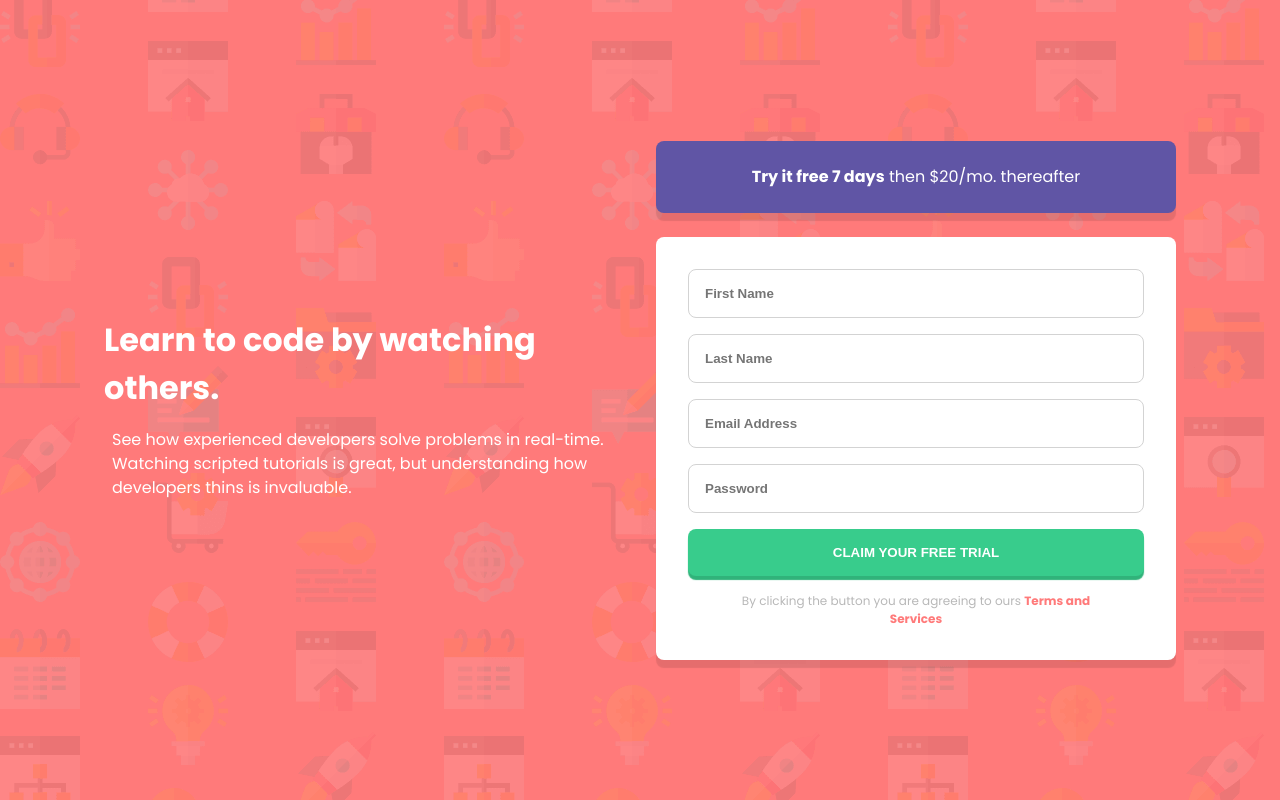
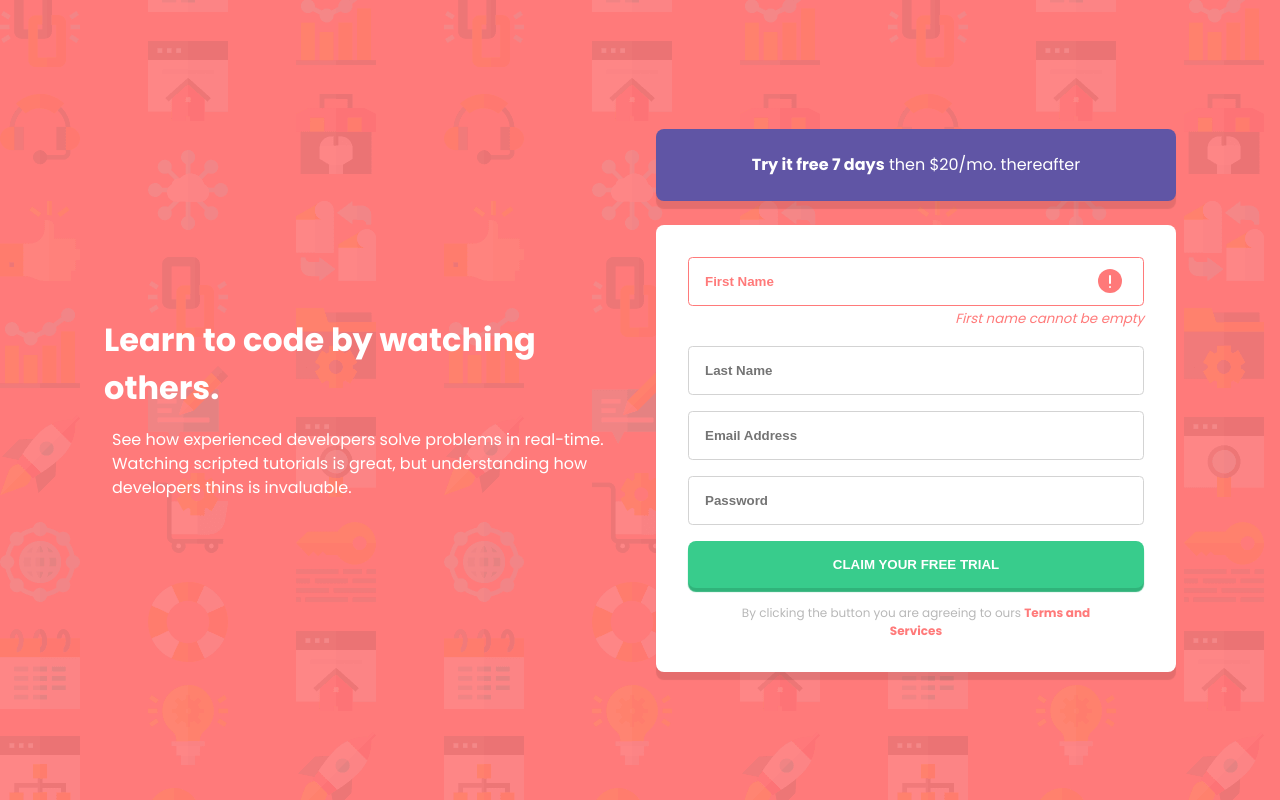
Before and after one commit to carvalhaus/signup-form, a React (Vite) app: page / in a window 1280 px wide. Built offline with nearby package versions, Linux system fonts and the light colour scheme.

Commit message:
feat: adding input error style and message

```diff
--- a/src/components/Form/Form.css
+++ b/src/components/Form/Form.css
@@ -9,14 +9,44 @@ form {
   width: 100%;
 }
 
+form label {
+  text-align: end;
+}
+
 form input {
   border: 1px solid #d3d3d3;
-  border-radius: 0.5rem;
-  color: #747474;
+  border-radius: 0.275rem;
+  color: #474747;
   font-weight: bold;
   padding: 1rem;
   outline: none;
   width: 100%;
+}
+
+form input::placeholder {
+  color: #747474;
+}
+
+form input:focus {
+  border: 1px solid #8f8f8f;
+}
+
+form input.error {
+  border: 1px solid var(--red);
+  color: var(--red);
+  background-image: url(../../assets/icon-error.svg);
+  background-position: 95%;
+  background-repeat: no-repeat;
+  vertical-align: middle;
+}
+
+form input.error::placeholder {
+  color: var(--red);
+}
+
+form .error-message {
+  color: var(--red);
+  font-style: italic;
 }
 
 form button {
@@ -31,7 +61,12 @@ form button {
   width: 100%;
 }
 
-form small {
+form button:hover {
+  opacity: 0.7;
+  transition: ease-in-out 200ms;
+}
+
+form .legend {
   color: #b8b8b8;
   font-size: 0.75rem;
   margin: auto;
@@ -39,7 +74,7 @@ form small {
   width: 85%;
 }
 
-form small a {
+form .legend a {
   color: var(--red);
   font-weight: bold;
   text-decoration: none;
--- a/src/components/Form/index.jsx
+++ b/src/components/Form/index.jsx
@@ -4,7 +4,8 @@ const Form = () => {
   return (
     <form>
       <label>
-        <input type="text" placeholder="First Name" />
+        <input className="error" type="text" placeholder="First Name" />
+        <small className="error-message">First name cannot be empty</small>
       </label>
 
       <label>
@@ -21,7 +22,7 @@ const Form = () => {
 
       <button type="submit">Claim your free trial</button>
 
-      <small>
+      <small className="legend">
         By clicking the button you are agreeing to ours{" "}
         <a href="#">Terms and Services</a>
       </small>
```
